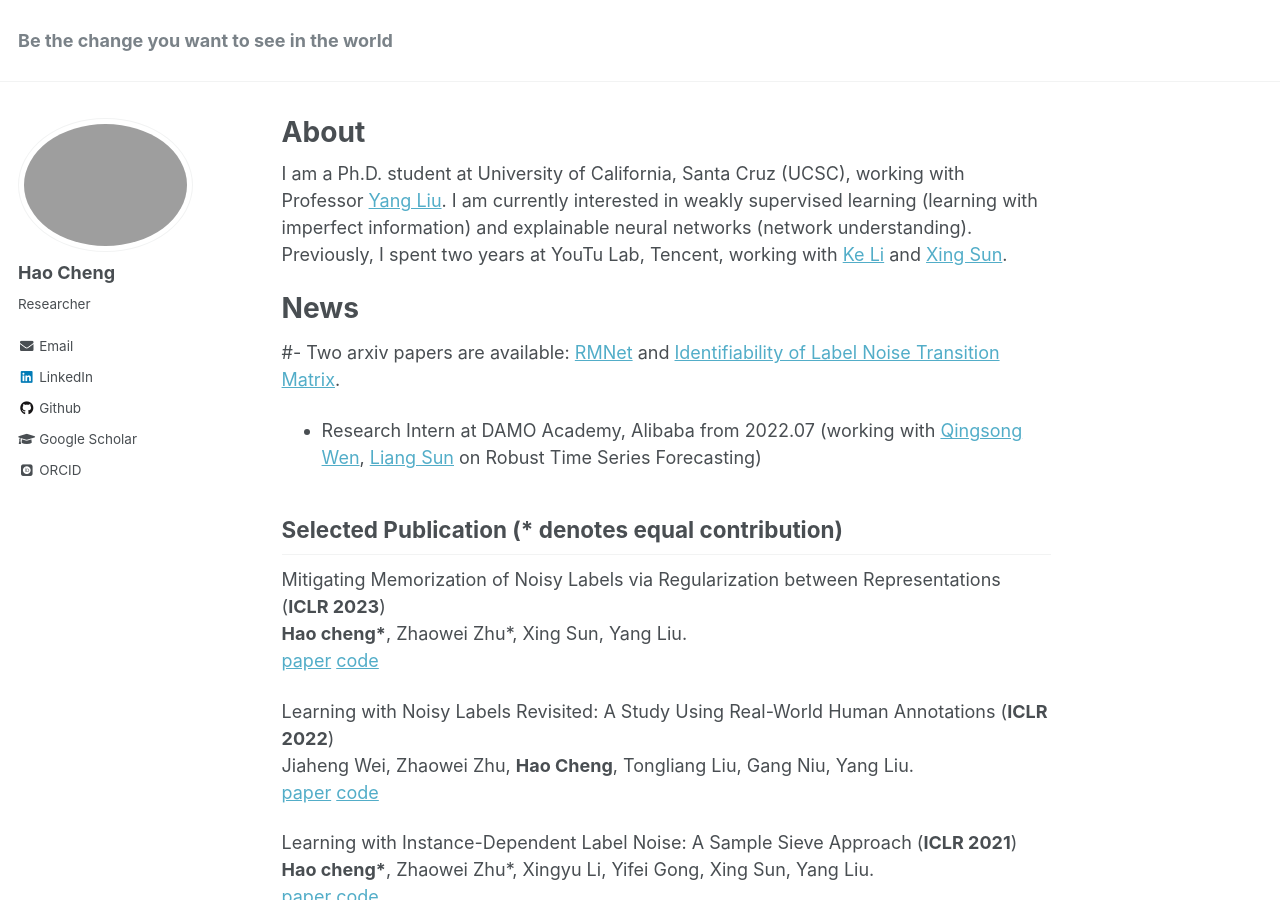
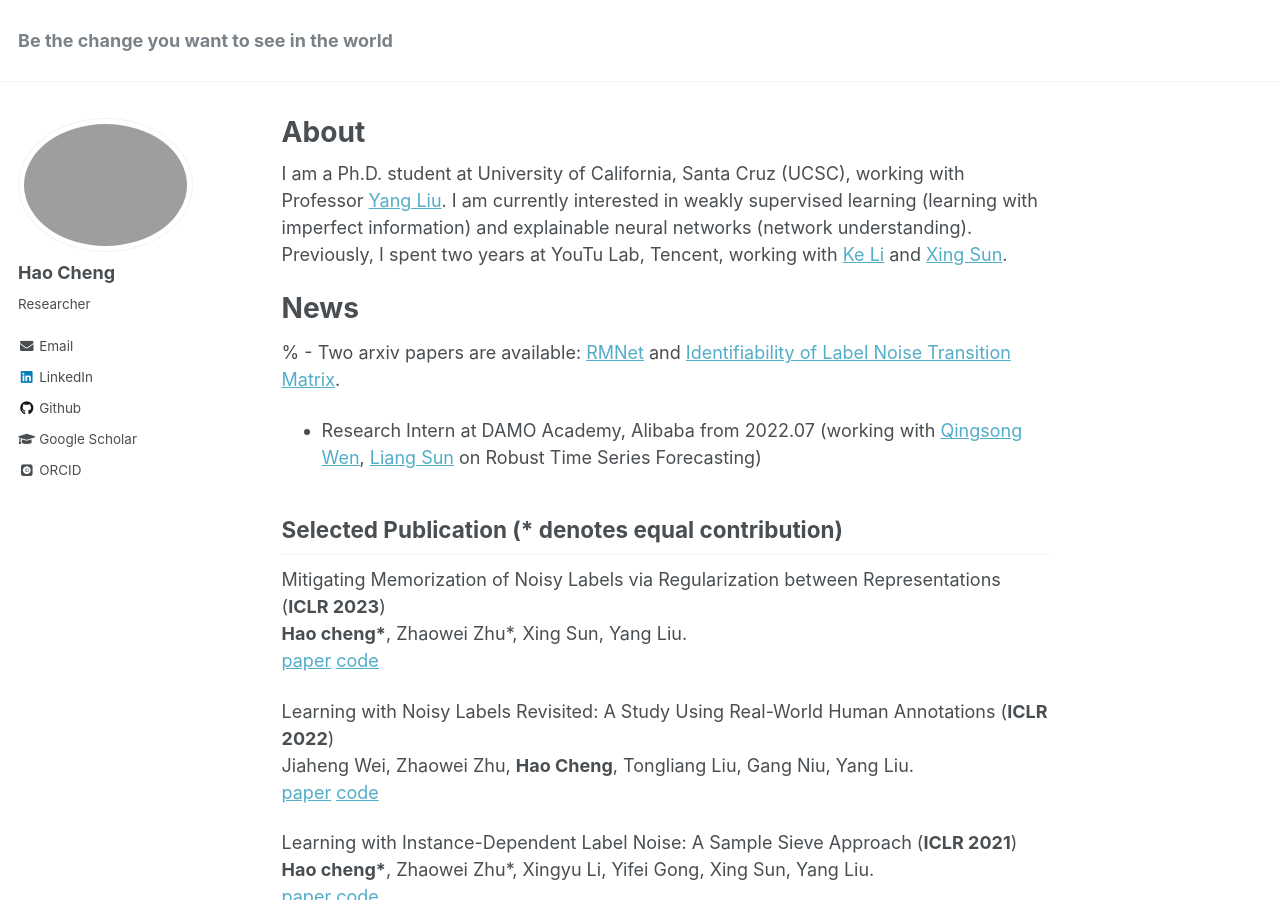
Before and after one commit to haochenglouis/haochenglouis.github.io, a Jekyll site: the page built from _pages/about.md, in a window 1280 px wide and 900 px high. Built offline with Jekyll 4.4.1, drawn with Linux system fonts in a browser that asks for light colours; some web fonts are replaced.

```diff
--- a/_pages/about.md
+++ b/_pages/about.md
@@ -14,7 +14,7 @@ Professor [Yang Liu](http://www.yliuu.com). I am currently interested in weakly
 
 News
 ======
-#- Two arxiv papers are available: [RMNet](https://arxiv.org/abs/2111.00687) and [Identifiability of Label Noise Transition Matrix](https://arxiv.org/abs/2202.02016).
+% - Two arxiv papers are available: [RMNet](https://arxiv.org/abs/2111.00687) and [Identifiability of Label Noise Transition Matrix](https://arxiv.org/abs/2202.02016).
 
 - Research Intern at DAMO Academy, Alibaba from 2022.07 (working with [Qingsong Wen](https://sites.google.com/site/qingsongwen8/), [Liang Sun](https://scholar.google.com/citations?user=8JbrsgUAAAAJ&hl=en) on Robust Time Series Forecasting)
 
```
